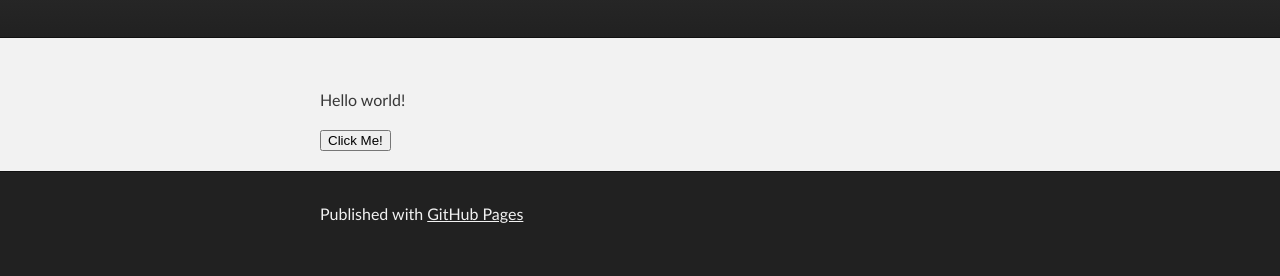
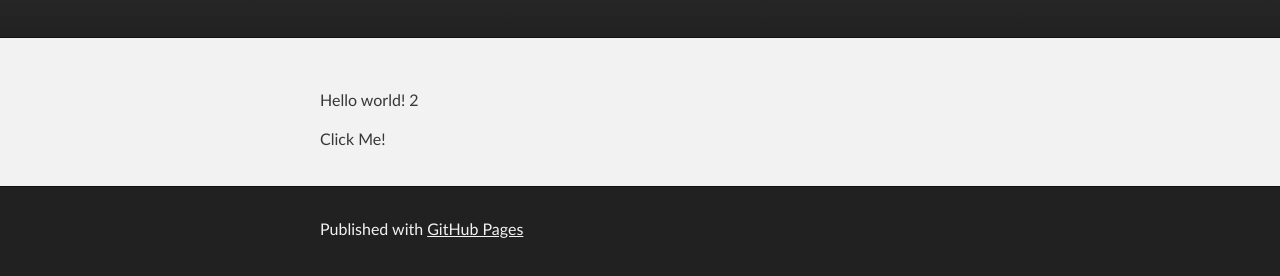
Before and after one commit to DerekHearn/DerekHearn.github.io, a plain HTML site: page index.html in a window 1280 px wide. Shown: the part 136-412 px from the top of the page. Drawn offline with Linux system fonts and the light colour scheme.

Commit message:
Replace master branch with page content via GitHub

```diff
--- a/index.html
+++ b/index.html
@@ -27,9 +27,9 @@
     <!-- MAIN CONTENT -->
     <div id="main_content_wrap" class="outer">
       <section id="main_content" class="inner">
-        <p>Hello world!</p>
+        <p>Hello world! 2</p>
 
-		<button type="button" onclick="alert('Hello world!')">Click Me!</button>
+<p>Click Me!</p>
       </section>
     </div>
 
--- a/params.json
+++ b/params.json
@@ -1 +1 @@
-{"name":"DerekHearn.GitHub.io","tagline":"","body":"Hello world!\r\n","google":"","note":"Don't delete this file! It's used internally to help with page regeneration."}
+{"name":"DerekHearn.GitHub.io","tagline":"","body":"Hello world! 2\r\n\r\n<button type=\"button\" onclick=\"alert('Hello world!')\">Click Me!</button>\r\n","google":"","note":"Don't delete this file! It's used internally to help with page regeneration."}
```
